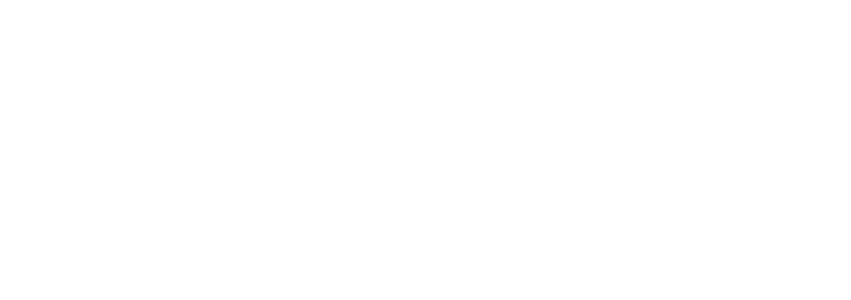
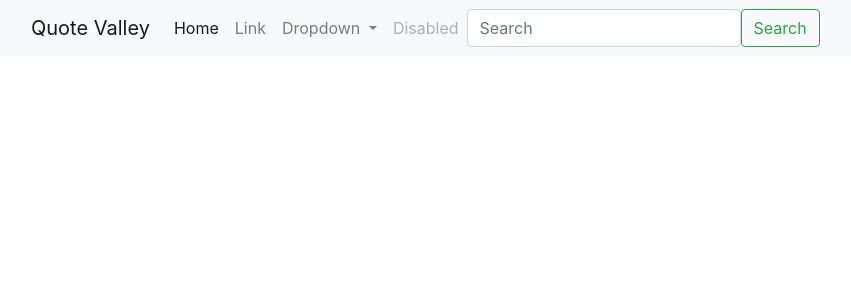
Before and after one commit to Samfan01/Quote-valley, an Angular app: page / in a window 1280 px wide. Shown: the top 300 px of the page, without its empty margins (15-866 px from the left). Built offline with nearby package versions, Linux system fonts and the light colour scheme.

Commit message:
added the navigation bar

```diff
--- a/package.json
+++ b/package.json
@@ -19,6 +19,8 @@
     "@angular/platform-browser": "~11.1.1",
     "@angular/platform-browser-dynamic": "~11.1.1",
     "@angular/router": "~11.1.1",
+    "bootstrap": "^4.6.0",
+    "popper": "^1.0.1",
     "rxjs": "~6.6.0",
     "tslib": "^2.0.0",
     "zone.js": "~0.11.3"
--- a/src/app/app.component.html
+++ b/src/app/app.component.html
@@ -6,6 +6,44 @@
   <title>Quote valley</title>
 </head>
 <body>
+  <div class="container-fluid">
+    <nav class="navbar navbar-expand-lg navbar-light bg-light">
+      <div class="container-fluid">
+        <a class="navbar-brand" href="#">Quote Valley</a>
+        <button class="navbar-toggler" type="button" data-bs-toggle="collapse" data-bs-target="#navbarSupportedContent" aria-controls="navbarSupportedContent" aria-expanded="false" aria-label="Toggle navigation">
+          <span class="navbar-toggler-icon"></span>
+        </button>
+        <div class="collapse navbar-collapse" id="navbarSupportedContent">
+          <ul class="navbar-nav me-auto mb-2 mb-lg-0">
+            <li class="nav-item">
+              <a class="nav-link active" aria-current="page" href="#">Home</a>
+            </li>
+            <li class="nav-item">
+              <a class="nav-link" href="#">Link</a>
+            </li>
+            <li class="nav-item dropdown">
+              <a class="nav-link dropdown-toggle" href="#" id="navbarDropdown" role="button" data-bs-toggle="dropdown" aria-expanded="false">
+                Dropdown
+              </a>
+              <ul class="dropdown-menu" aria-labelledby="navbarDropdown">
+                <li><a class="dropdown-item" href="#">Action</a></li>
+                <li><a class="dropdown-item" href="#">Another action</a></li>
+                <li><hr class="dropdown-divider"></li>
+                <li><a class="dropdown-item" href="#">Something else here</a></li>
+              </ul>
+            </li>
+            <li class="nav-item">
+              <a class="nav-link disabled" href="#" tabindex="-1" aria-disabled="true">Disabled</a>
+            </li>
+          </ul>
+          <form class="d-flex">
+            <input class="form-control me-2" type="search" placeholder="Search" aria-label="Search">
+            <button class="btn btn-outline-success" type="submit">Search</button>
+          </form>
+        </div>
+      </div>
+    </nav>
 
+  </div>
 </body>
 </html>
--- a/src/styles.css
+++ b/src/styles.css
@@ -1 +1 @@
-/* You can add global styles to this file, and also import other style files */
+@import "~bootstrap/dist/css/bootstrap.css"
```
Also changed, not shown: 1 other file (tests, documents, lock files or other folders).
